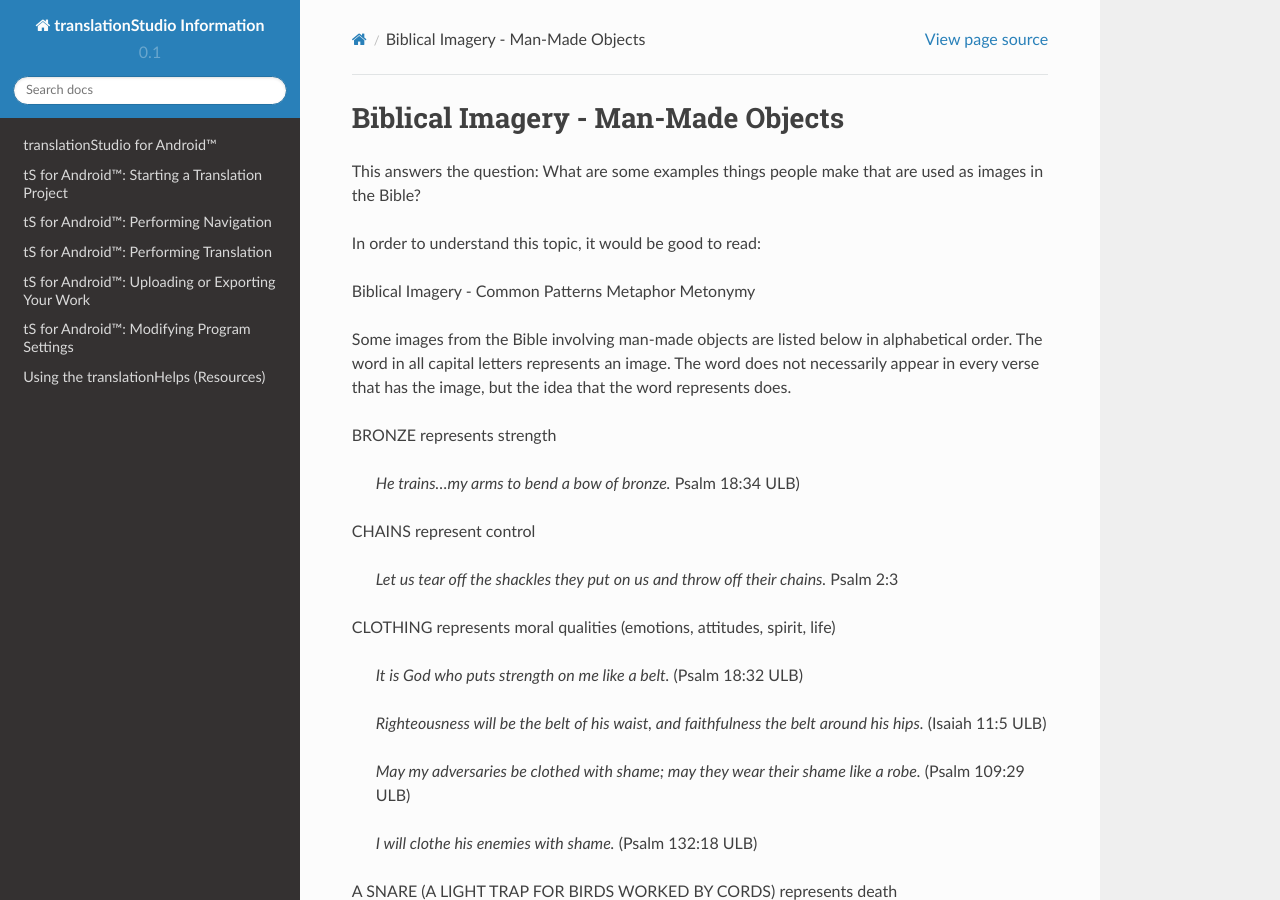
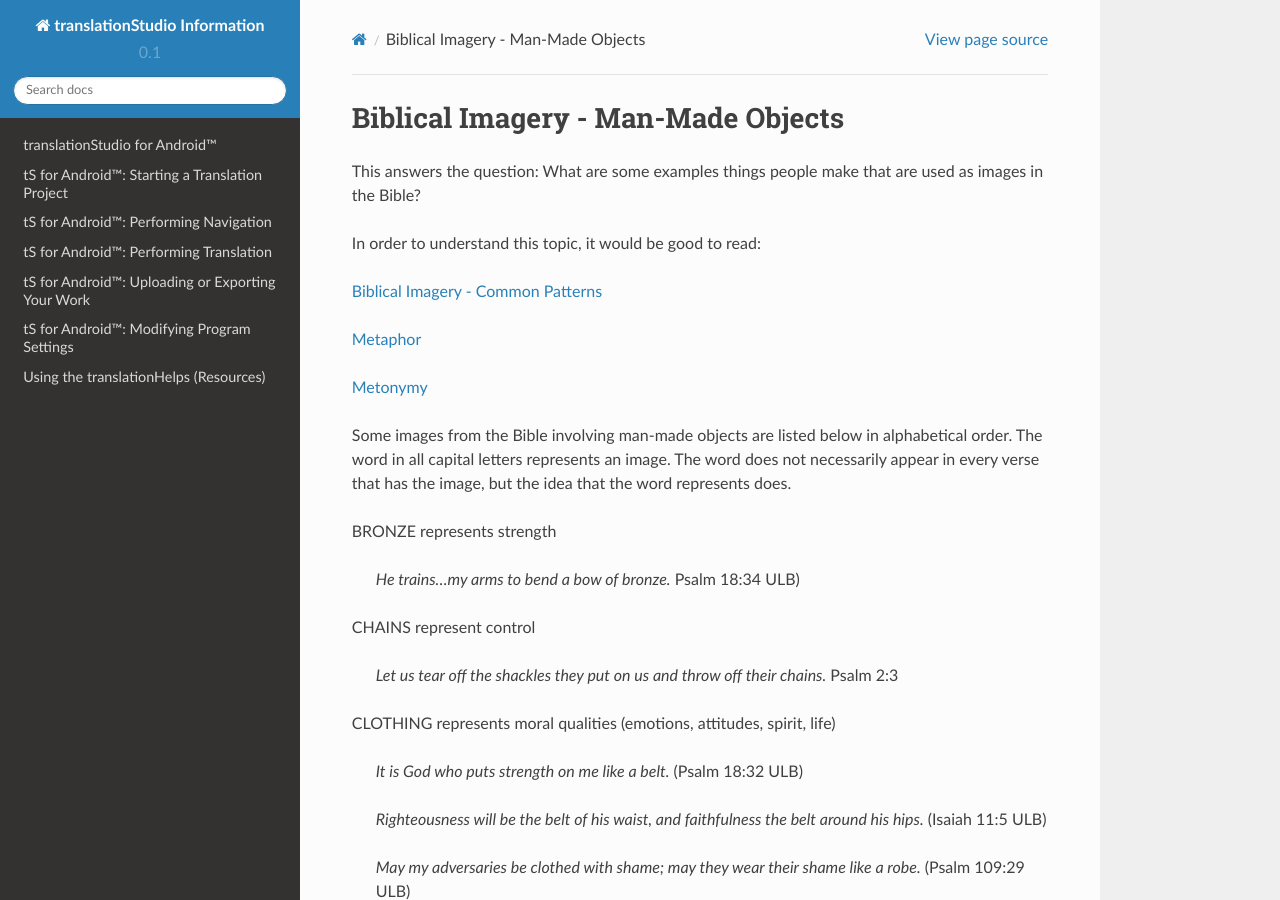
Before and after one commit to unfoldingWord-dev/translationStudio-Info, a Sphinx documentation site: the page built from docs/BiblicalImageryManmade.rst, in a window 1280 px wide and 900 px high. Built offline with Sphinx 7.4.7 and the Read the Docs theme 2.0.0, drawn with Linux system fonts in a browser that asks for light colours; pages that are not in the unit, such as notebooks, are missing from menus; part of the change alters nothing that is shown.

```diff
--- a/docs/BiblicalImageryManmade.rst
+++ b/docs/BiblicalImageryManmade.rst
@@ -5,9 +5,11 @@ This answers the question: What are some examples things people make that are us
 
 In order to understand this topic, it would be good to read:
 
-Biblical Imagery - Common Patterns
-Metaphor
-Metonymy
+`Biblical Imagery - Common Patterns <https://github.com/unfoldingWord-dev/translationStudio-Info/blob/master/docs/BiblicalImageryCommon.rst>`_
+
+`Metaphor <https://github.com/unfoldingWord-dev/translationStudio-Info/blob/master/docs/Metaphor.rst>`_
+
+`Metonymy <https://github.com/unfoldingWord-dev/translationStudio-Info/blob/master/docs/Metonymy.rst>`_
 
 Some images from the Bible involving man-made objects are listed below in alphabetical order. The word in all capital letters represents an image. The word does not necessarily appear in every verse that has the image, but the idea that the word represents does.
 
```
